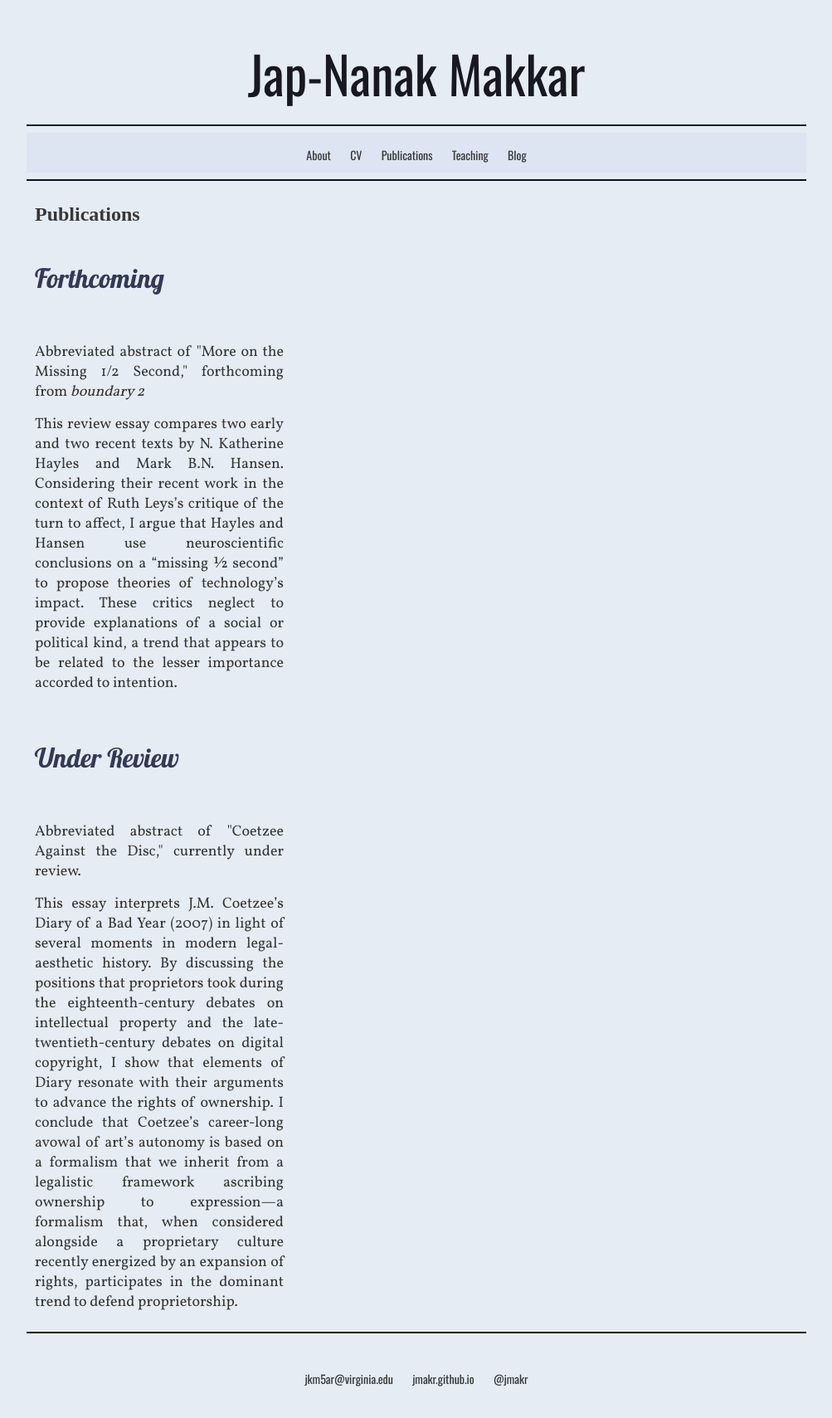
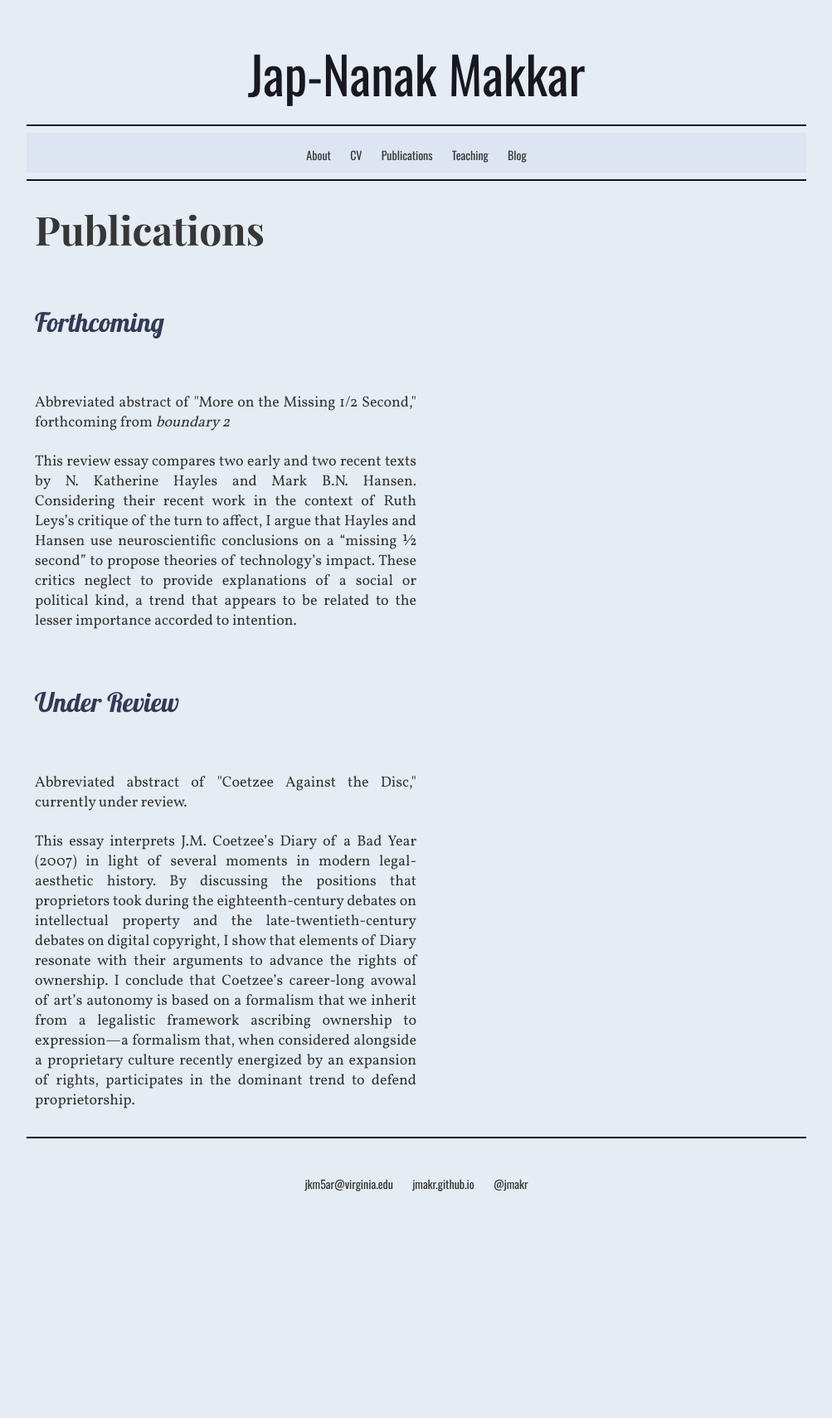
Before and after one commit to jmakr/jmakr.github.io, a Jekyll site: the page built from publications/index.html, in a window 1280 px wide. Shown: the whole page at 83% size, without its empty margins (138-1141 px from the left). Built offline with Jekyll 4.4.1, drawn with Linux system fonts in a browser that asks for light colours; some web fonts are replaced; after the commit the page ends 1474 px from its top, so only the background shows below that.

Commit message:
Update index.html

```diff
--- a/publications/index.html
+++ b/publications/index.html
@@ -4,9 +4,11 @@
 ---
 
 
-<div id="blurb2" class="article grid_4">
-    	<h2>{{ page.title }}</h2>
-
+<div id="blurb2" class="article grid_6">
+    	<br>
+        <p6>{{ page.title }}</p6>
+        <br>
+        <br>
         <h4>Forthcoming </h4>
          <p2 align="justify"> Abbreviated abstract of "More on the Missing 1/2 Second," forthcoming from <i>boundary 2</i></p2>
          <p2 align="justify"> This review essay compares two early and two recent texts by N. Katherine
@@ -22,7 +24,7 @@
 </div>
 
 
-<div id="blurb2" class="article grid_4">
+<div id="blurb2" class="article grid_6">
 
     <h4>Under Review </h4>
         <p2 align="justify"> Abbreviated abstract of "Coetzee Against the Disc," currently under review.</p2>
```
